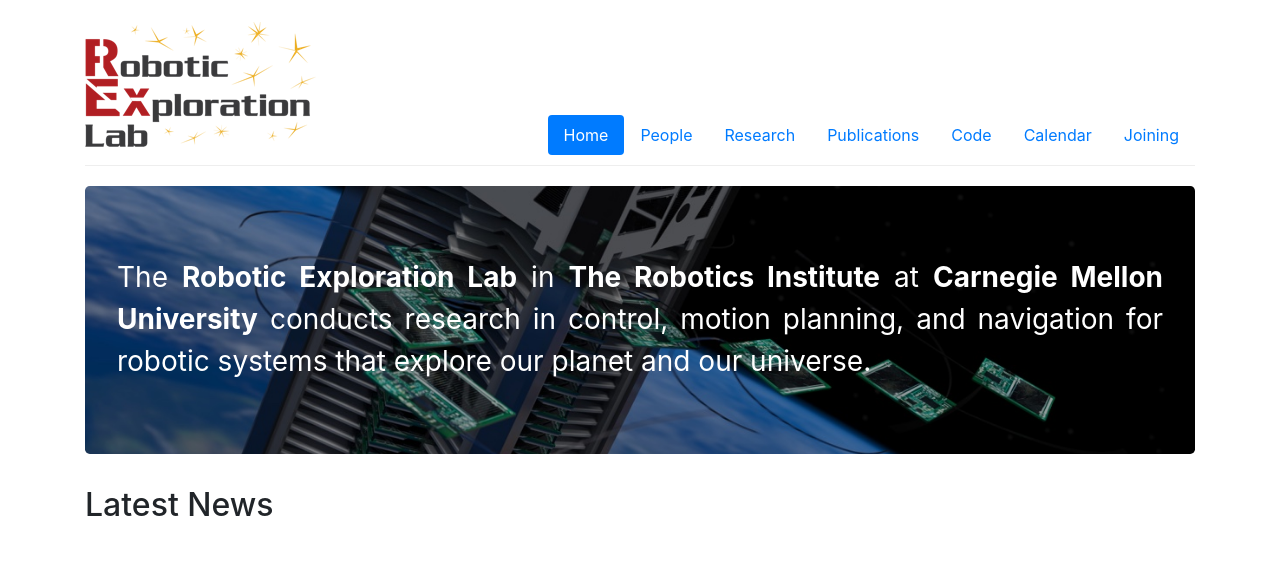
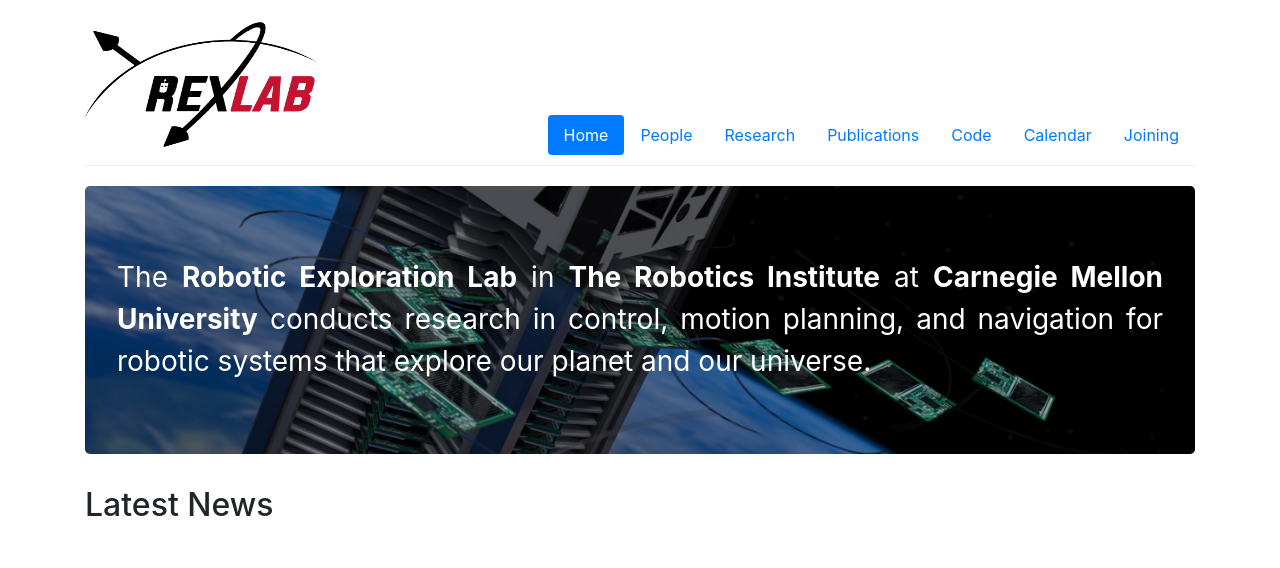
Before and after one commit to RoboticExplorationLab/roboticexplorationlab.github.io, a Jekyll site: the page built from index.html, in a window 1280 px wide. Shown: the top 568 px of the page. Built offline with Jekyll 4.4.1, drawn with Linux system fonts in a browser that asks for light colours; comment, search, counter and statistics services are not loaded.

Commit message:
added new logo

```diff
--- a/_layouts/default.html
+++ b/_layouts/default.html
@@ -26,8 +26,8 @@
                         flex-column
                         flex-md-row justify-content-md-between align-items-md-end">
                 <a href="{{ site.base }}/" class="">
-                    <img src="{{ site.base }}/img/logo.png"
-                         srcset="{{ site.base }}/img/logo@2x.png 2x"
+                    <img src="{{ site.base }}/img/REXLAB_logo_dark_new.png"
+                         srcset="{{ site.base }}/img/REXLAB_logo_dark_new.png 2x"
                          alt="REx Lab" id="logo">
                 </a>
                 <ul class="nav nav-pills justify-content-center">
```
Also changed, not shown: img/REXLAB_logo_dark_new.png (added).
